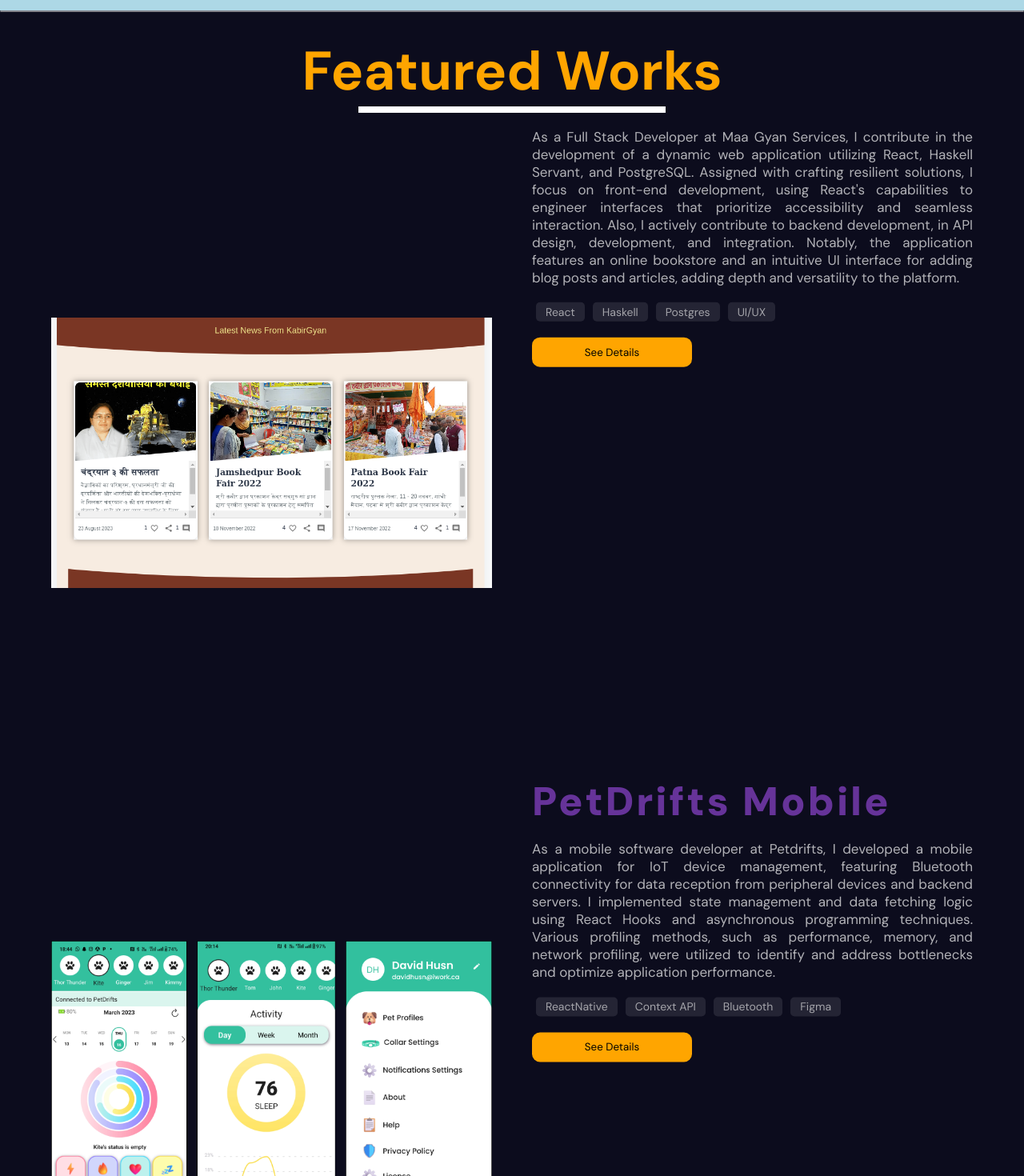
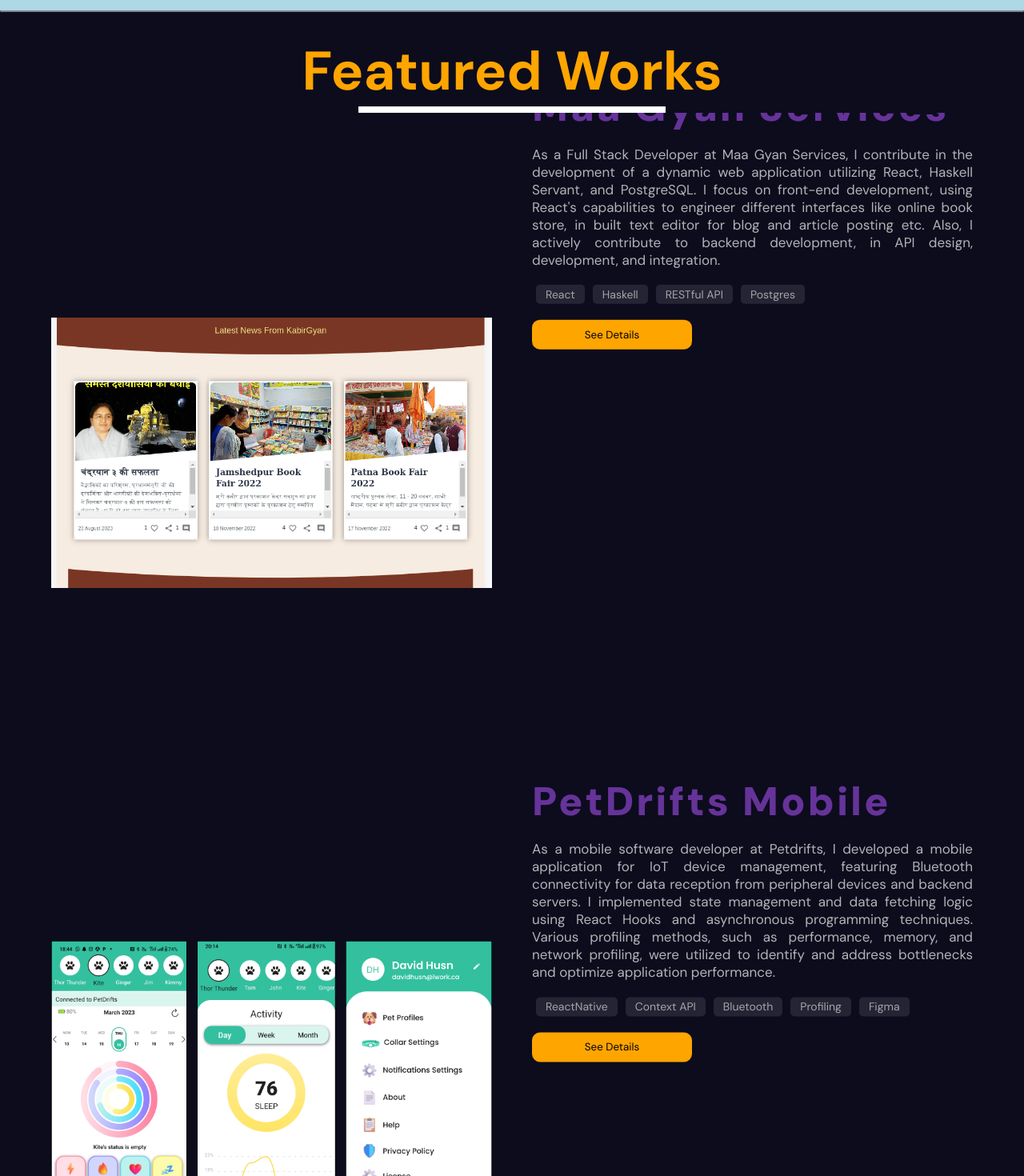
Before and after one commit to archiKumari/my_portfolio, a React (Create React App) app: page / in a window 1280 px wide. Shown: the part 1589-3059 px from the top of the page at 80% size. Built offline with nearby package versions, Linux system fonts and the light colour scheme.

Commit message:
Chnages in work summary

```diff
--- a/src/DataFiles/WorkData.js
+++ b/src/DataFiles/WorkData.js
@@ -7,8 +7,8 @@ const workData = [
     companyName: "Maa Gyan Services",
     position: "Full Stack Developer",
     duration: "May 2023 - Present",
-    skills: ["React", "Haskell", "Postgres", "UI/UX"],
-    description: "As a Full Stack Developer at Maa Gyan Services, I contribute in the development of a dynamic web application utilizing React, Haskell Servant, and PostgreSQL. Assigned with crafting resilient solutions, I focus on front-end development, using React's capabilities to engineer interfaces that prioritize accessibility and seamless interaction. Also, I actively contribute to backend development, in API design, development, and integration. Notably, the application features an online bookstore and an intuitive UI interface for adding blog posts and articles, adding depth and versatility to the platform.",
+    skills: ["React", "Haskell","RESTful API", "Postgres"],
+    description: "As a Full Stack Developer at Maa Gyan Services, I contribute in the development of a dynamic web application utilizing React, Haskell Servant, and PostgreSQL. I focus on front-end development, using React's capabilities to engineer different interfaces like online book store, in built text editor for blog and article posting etc. Also, I actively contribute to backend development, in API design, development, and integration.",
     category: "web",
     imagePath: image3,
   },
@@ -16,7 +16,7 @@ const workData = [
     companyName: "PetDrifts Mobile",
     position: "Mobile Software Developer",
     duration: "Jan 2023 - April 2023",
-    skills: ["ReactNative", "Context API", "Bluetooth", "Figma"],
+    skills: ["ReactNative", "Context API", "Bluetooth", "Profiling", "Figma"],
     description:
       "As a mobile software developer at Petdrifts, I developed a mobile application for IoT device management, featuring Bluetooth connectivity for data reception from peripheral devices and backend servers. I implemented state management and data fetching logic using React Hooks and asynchronous programming techniques. Various profiling methods, such as performance, memory, and network profiling, were utilized to identify and address bottlenecks and optimize application performance.",
     category: "mobile",
```
